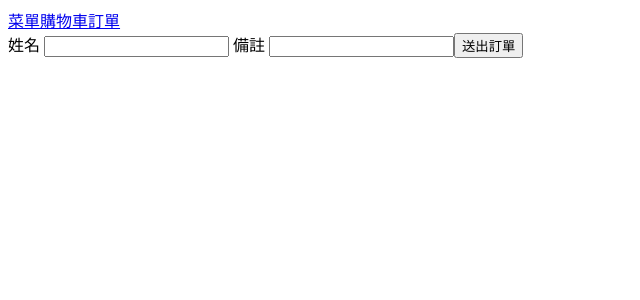
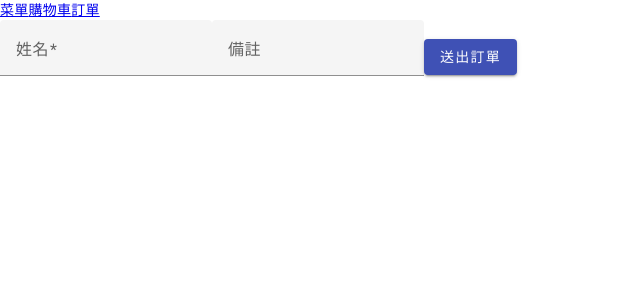
Before and after one commit to alisonwu6/munch-os, an Angular app: page /cart in a window 1280 px wide. Shown: the top 300 px of the page, without its empty margins (0-640 px from the left). Built offline with nearby package versions, Linux system fonts and the light colour scheme.

Commit message:
feat(stage 6): Angular Material

```diff
--- a/angular.json
+++ b/angular.json
@@ -32,6 +32,7 @@
               }
             ],
             "styles": [
+              "@angular/material/prebuilt-themes/indigo-pink.css",
               "src/styles.scss"
             ],
             "scripts": []
@@ -91,6 +92,7 @@
               }
             ],
             "styles": [
+              "@angular/material/prebuilt-themes/indigo-pink.css",
               "src/styles.scss"
             ],
             "scripts": []
--- a/package.json
+++ b/package.json
@@ -11,10 +11,12 @@
   "private": true,
   "dependencies": {
     "@angular/animations": "^19.1.0",
+    "@angular/cdk": "^19.2.19",
     "@angular/common": "^19.1.0",
     "@angular/compiler": "^19.1.0",
     "@angular/core": "^19.1.0",
     "@angular/forms": "^19.1.0",
+    "@angular/material": "^19.2.19",
     "@angular/platform-browser": "^19.1.0",
     "@angular/platform-browser-dynamic": "^19.1.0",
     "@angular/router": "^19.1.0",
--- a/src/app/cart/cart.component.html
+++ b/src/app/cart/cart.component.html
@@ -1,11 +1,13 @@
 <form [formGroup]="orderForm" (ngSubmit)="onSubmit()">
-  <label>
-    姓名
-    <input formControlName="customerName" />
-  </label>
-  <label>
-    備註
-    <input formControlName="notes" />
-  </label>
-  <button type="submit">送出訂單</button>
+  <mat-form-field>
+    <mat-label>姓名</mat-label>
+    <input matInput formControlName="customerName" />
+  </mat-form-field>
+
+  <mat-form-field>
+    <mat-label>備註</mat-label>
+    <input matInput formControlName="notes" />
+  </mat-form-field>
+
+  <button mat-raised-button color="primary" type="submit">送出訂單</button>
 </form>
--- a/src/app/cart/cart.component.ts
+++ b/src/app/cart/cart.component.ts
@@ -5,22 +5,31 @@ import {
   Validators,
   ReactiveFormsModule,
 } from '@angular/forms';
+
+import { MatFormFieldModule } from '@angular/material/form-field';
+import { MatInputModule } from '@angular/material/input';
+import { MatButtonModule } from '@angular/material/button';
+
 @Component({
   selector: 'app-cart',
-  imports: [ReactiveFormsModule],
+  imports: [
+    ReactiveFormsModule,
+    MatFormFieldModule,
+    MatInputModule,
+    MatButtonModule,
+  ],
   templateUrl: './cart.component.html',
-  styleUrl: './cart.component.scss'
+  styleUrl: './cart.component.scss',
 })
 export class CartComponent {
   orderForm = new FormGroup({
     customerName: new FormControl('', Validators.required),
     notes: new FormControl(''),
   });
- onSubmit() {
-  if (!this.orderForm.valid) {
-    console.log('this.orderForm.valid', this.orderForm.valid);
-    return;
+  onSubmit() {
+    if (!this.orderForm.valid) {
+      console.log('this.orderForm.valid', this.orderForm.valid);
+      return;
+    }
   }
-  // console.log(this.orderForm.value);
 }
-}
--- a/src/app/menu-item/menu-item.component.html
+++ b/src/app/menu-item/menu-item.component.html
@@ -1,2 +1,6 @@
-<div>name:{{ name }}</div>
-<div>{{ price }}</div>
+<mat-card>
+  <mat-card-content>
+    <div>{{ name }}</div>
+    <div>{{ price }}</div>
+  </mat-card-content>
+</mat-card>
--- a/src/app/menu-item/menu-item.component.ts
+++ b/src/app/menu-item/menu-item.component.ts
@@ -1,8 +1,9 @@
 import { Component, Input } from '@angular/core';
+import { MatCardModule } from '@angular/material/card';
 
 @Component({
   selector: 'app-menu-item',
-  imports: [],
+  imports: [MatCardModule],
   templateUrl: './menu-item.component.html',
   styleUrl: './menu-item.component.scss',
 })
--- a/src/app/menu-list/menu-list.component.scss
+++ b/src/app/menu-list/menu-list.component.scss
@@ -0,0 +1,5 @@
+:host {
+  display: flex;
+  flex-direction: column;
+  gap: 12px;
+}
--- a/src/index.html
+++ b/src/index.html
@@ -6,8 +6,10 @@
   <base href="/">
   <meta name="viewport" content="width=device-width, initial-scale=1">
   <link rel="icon" type="image/x-icon" href="favicon.ico">
+  <link href="https://fonts.googleapis.com/css2?family=Roboto:wght@300;400;500&display=swap" rel="stylesheet">
+  <link href="https://fonts.googleapis.com/icon?family=Material+Icons" rel="stylesheet">
 </head>
-<body>
+<body class="mat-typography">
   <app-root></app-root>
 </body>
 </html>
--- a/src/styles.scss
+++ b/src/styles.scss
@@ -1 +1,4 @@
 /* You can add global styles to this file, and also import other style files */
+
+html, body { height: 100%; }
+body { margin: 0; font-family: Roboto, "Helvetica Neue", sans-serif; }
```
Also changed, not shown: 2 other files (tests, documents, lock files or other folders).
